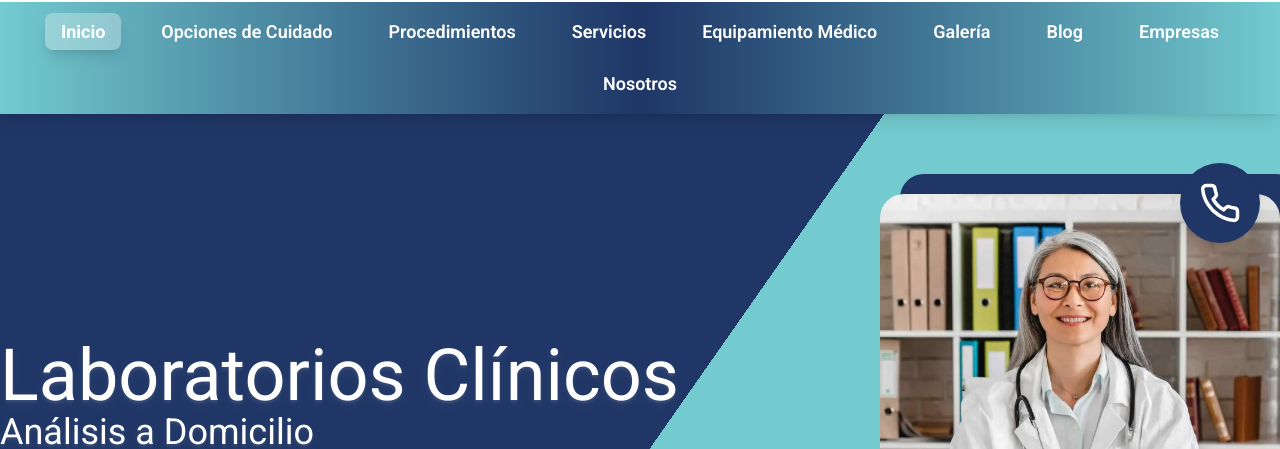
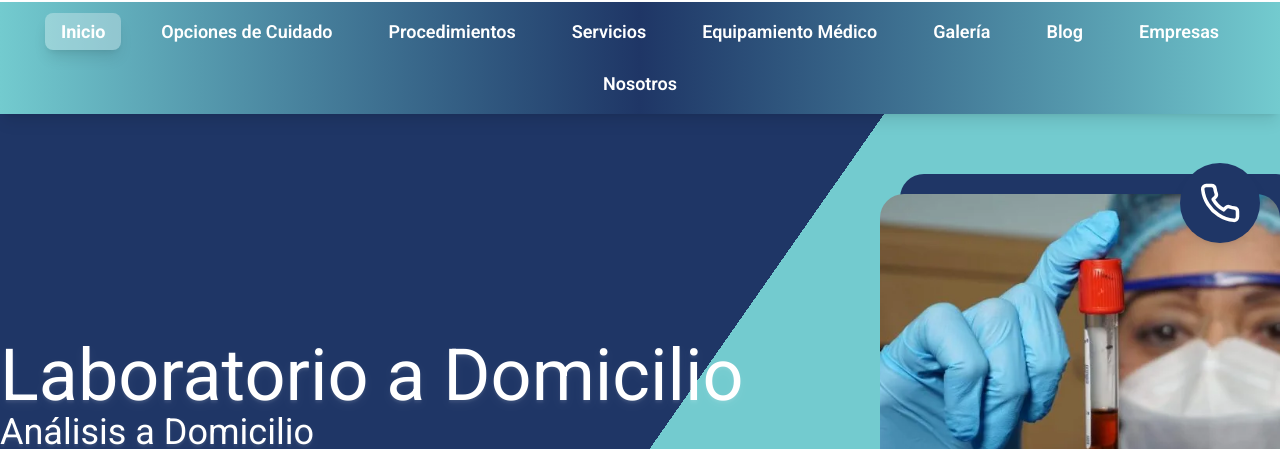
Before and after one commit to daniel123gt/lp-hah, an Astro site: page /lp-hah/laboratorios in a window 1280 px wide. Shown: the part 177-626 px from the top of the page. Built offline with nearby package versions, Linux system fonts and the light colour scheme; Astro itself is replaced by a stand-in of ours.

Commit message:
Fix: cambiar título de 'Laboratorios Clínicos' a 'Laboratorio a Domicilio'

```diff
--- a/src/consts/index.ts
+++ b/src/consts/index.ts
@@ -50,7 +50,7 @@ export const NAV_LINKS = [
         href: "/lp-hah/pruebas-covid-19",
       },
       {
-        label: "Laboratorios Clínicos",
+        label: "Laboratorio a Domicilio",
         href: "/lp-hah/laboratorios",
       },
       {
@@ -127,7 +127,7 @@ export const SERVICES = [
       src: laboratorioImg,
       alt: "Imagen del servicio de laboratorio a domicilio",
     },
-    title: "Laboratorios clínicos",
+    title: "Laboratorio a Domicilio",
     description:
       "Tenemos a su disposición más de 4 mil análisis de laboratorios que puede realizar desde casa con nuestro personal altamente entrenado y calificado.",
     href: "/lp-hah/laboratorios",
--- a/src/pages/laboratorios.astro
+++ b/src/pages/laboratorios.astro
@@ -3,19 +3,19 @@ import BaseLayout from "../layouts/BaseLayout.astro";
 import HeroSubPage from "../components/organism/HeroSubPage.astro";
 import InfoSection from "../components/organism/InfoSection.astro";
 import ButtonLink from "../components/atom/ButtonLink.astro";
-import img from "../assets/images/hero/hero3.webp";
+import img from "../assets/images/galery/galery3.webp";
 import imgInfo from "../assets/images/services/laboratorio.webp";
 ---
 
 <BaseLayout>
   <HeroSubPage
     imgSrc={img}
-    imgAlt="imagen del servicio de laboratorios clínicos"
-    title="Laboratorios Clínicos"
+    imgAlt="imagen del servicio de laboratorio a domicilio"
+    title="Laboratorio a Domicilio"
     subTitle="Análisis a Domicilio"
   />
 
-  <InfoSection imgSrc={imgInfo} imgAlt="imagen de laboratorio clínico">
+  <InfoSection imgSrc={imgInfo} imgAlt="imagen de laboratorio a domicilio">
     <p>
       Los análisis de laboratorio son pruebas rutinarias que se realizan para detectar cambios en su salud, diagnosticar condiciones clínicas, planificar tratamientos y controlar enfermedades.
     </p>
```
